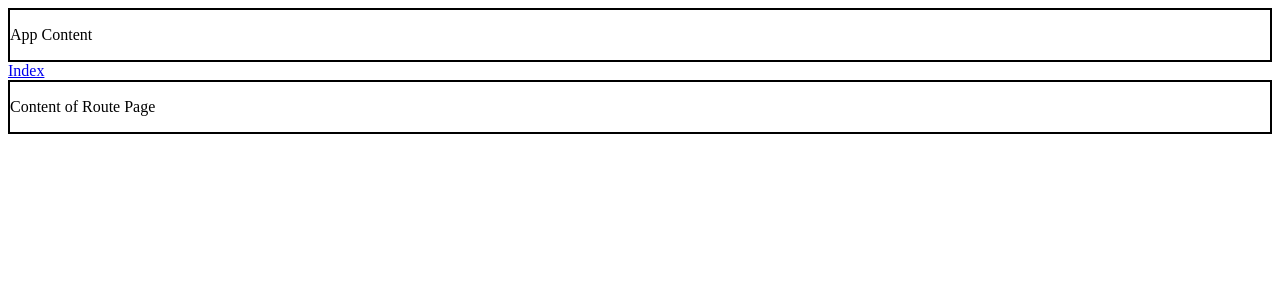
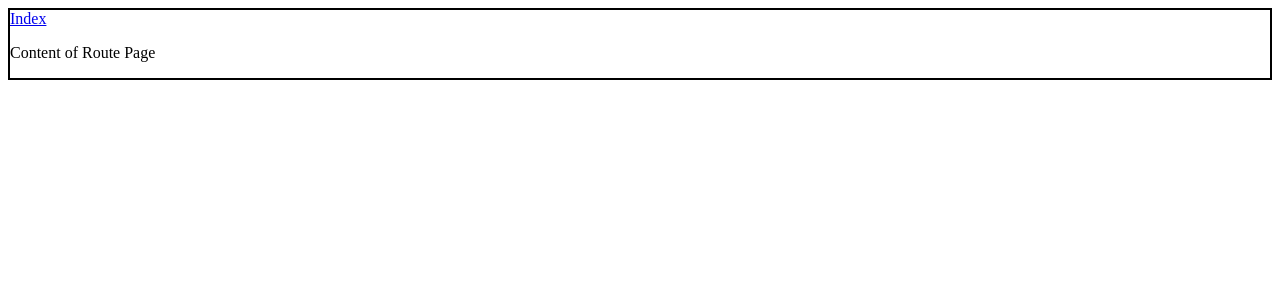
Before and after one commit to alexkkm/React, a React (Create React App) app: page /RoutePage in a window 1280 px wide. Shown: the top 300 px of the page. Built offline with nearby package versions, Linux system fonts and the light colour scheme.

Commit message:
finished Container

```diff
--- a/src/index.jsx
+++ b/src/index.jsx
@@ -37,7 +37,7 @@ export default function App() {
   return (
     // React Router
     <div>
-        <Container children={<p>App Content</p>}/>
+        <Container children={
         <Router>
             <Route exact path="/" component={Index}>
             </Route>
@@ -48,8 +48,8 @@ export default function App() {
             <Route path="/State" component={States}>
             </Route>
         </Router>
+        }/>
     </div>
-
   );
 }
 
--- a/src/route/routepage.jsx
+++ b/src/route/routepage.jsx
@@ -15,7 +15,7 @@ class RoutePage extends Component {
             <div>
                 <Link to="/">Index</Link>
             </div>
-            <div style={pagestyle}>
+            <div>
                 <p>Content of Route Page</p>
             </div>
 
@@ -25,8 +25,3 @@ class RoutePage extends Component {
 }
 
 export default RoutePage;
-
-const pagestyle={
-        //backgroundColor: "yellow",
-        border: "2px solid black"
-}
```
Lines whose indentation alone changed are shown as unchanged.
